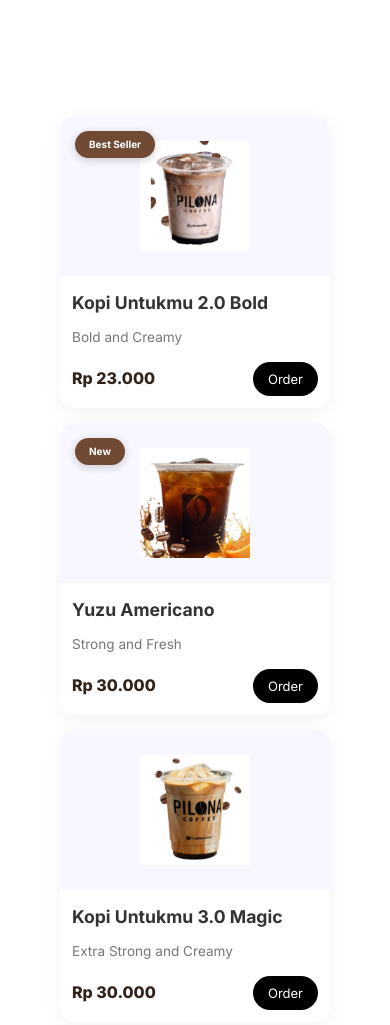
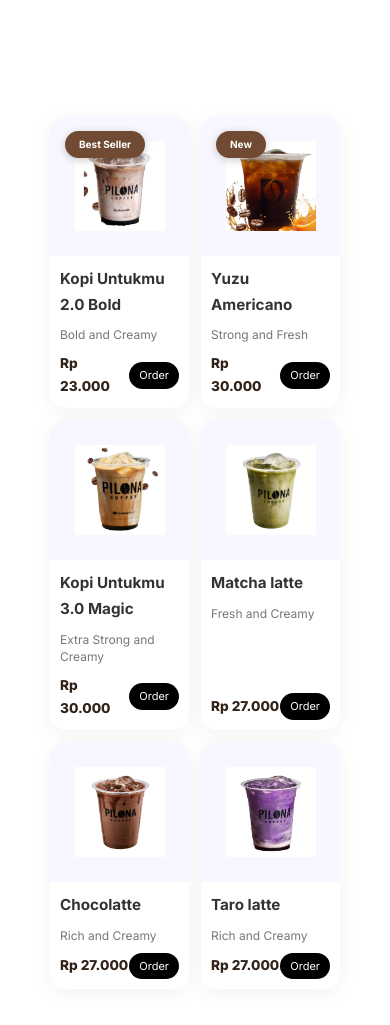
Before and after one commit to ananovawiduri0211/pilona-coffee, a plain HTML site: page index.html in a window 390 px wide. Shown: the part 2238-3263 px from the top of the page. Drawn offline with nearby package versions, Linux system fonts and the light colour scheme.

Commit message:
Update style.css

```diff
--- a/style.css
+++ b/style.css
@@ -1165,11 +1165,10 @@
   }
 }
 
+/* ================================================================
+   OPTIMASI DI HP (MAKSIMAL 600PX) - TIDAK MERUBAH LAPTOP
+================================================================ */
 @media (max-width: 600px) {
-
-
-
-
   .hero h1 {
     font-size: 2rem;
   }
@@ -1178,16 +1177,51 @@
     max-width: 260px;
   }
 
+  /* 1. MENGUBAH PRODUK MENJADI 2 KOLOM RAPI KE SAMPING */
   .product-grid {
+    grid-template-columns: repeat(2, 1fr) !important; /* Paksa jadi 2 kolom */
+    gap: 12px !important; /* Jarak antar card menu dipersempit biar compact */
+    padding: 0 10px !important;
+  }
+
+  .product-img-wrapper {
+    height: 140px !important; /* Perkecil tinggi kotak gambar di HP */
+    padding: 10px !important;
+  }
+
+  .product-img {
+    max-width: 90px !important; /* Gambar kopi disesuaikan ukurannya */
+  }
+
+  .product-info {
+    padding: 10px !important; /* Kurangi padding teks biar hemat ruang */
+  }
+
+  .product-info h3 {
+    font-size: 0.95rem !important; /* Judul kopi sedikit diperkecil */
+  }
+
+  .product-info p {
+    font-size: 0.75rem !important; /* Deskripsi komposisi diperkecil */
+    margin-bottom: 8px !important;
+  }
+
+  .price {
+    font-size: 0.85rem !important; /* Ukuran harga disesuaikan */
+  }
+
+  .btn-order {
+    padding: 4px 10px !important; /* Tombol order dibuat lebih ramping */
+    font-size: 11px !important;
+  }
+
+  /* 2. OPTIMASI TESTIMONI BIAR GAK PANJANG KE BAWAH */
+  .testimonial-grid {
     grid-template-columns: 1fr;
   }
 
   .gallery-grid {
     grid-template-columns: repeat(2, 1fr);
-  }
-
-  .testimonial-grid {
-    grid-template-columns: 1fr;
   }
 
   .steps-grid {
@@ -1261,7 +1295,6 @@
   scroll-behavior: smooth;
 }
 
-/* PASANG DI SINI */
 section[id] {
-  scroll-margin-top: 110px; /* Angka ini harus sedikit lebih besar dari tinggi Navbar lu */
+  scroll-margin-top: 110px;
 }
```
